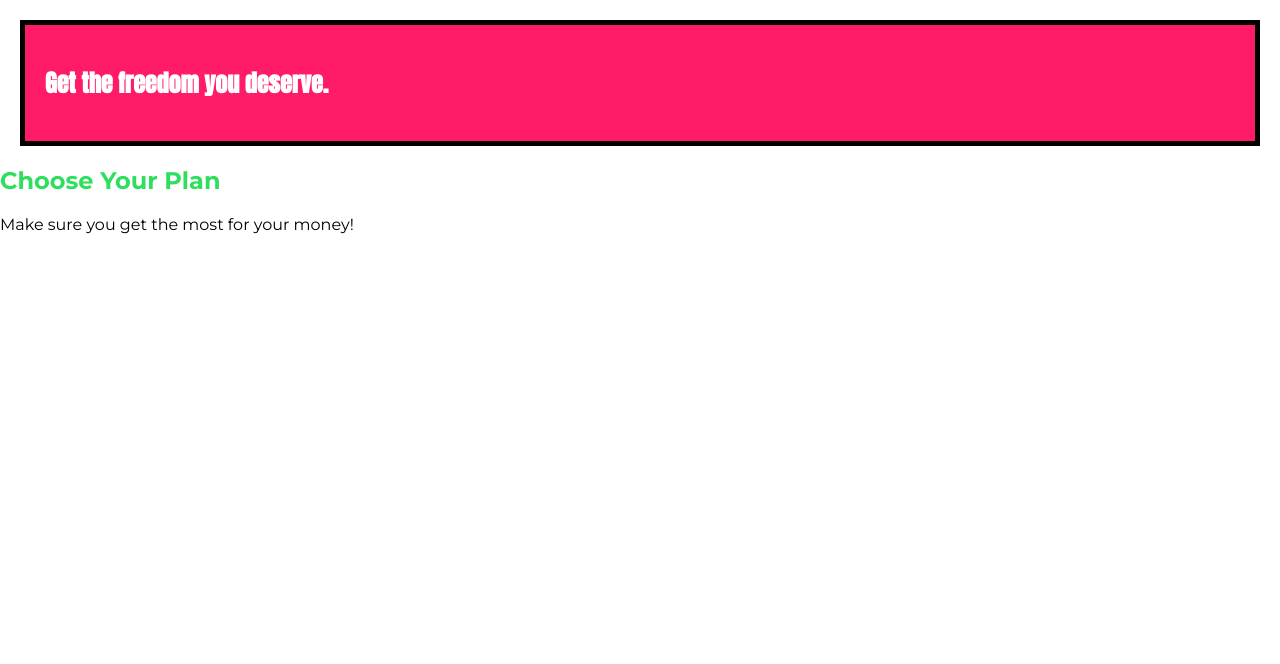
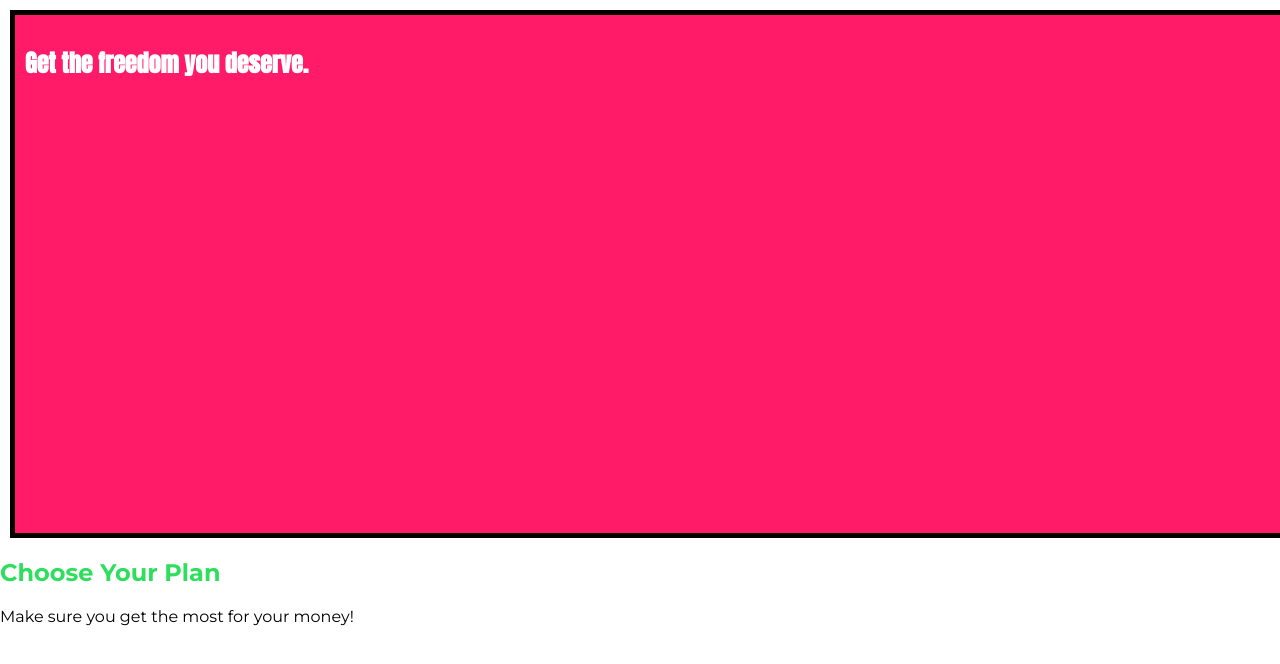
Before and after one commit to OpusMangus/CSSAcademindProject, a plain HTML site: page Source/index.html in a window 1280 px wide. Drawn offline with Linux system fonts and the light colour scheme.

Commit message:
Session 33 done. box-sizing: border-box

```diff
--- a/Source/main.css
+++ b/Source/main.css
@@ -1,3 +1,7 @@
+* {
+  box-sizing: border-box;
+}
+
 body {
   font-family: "Montserrat", sans-serif;
   margin: 0;
@@ -5,11 +9,11 @@ body {
 
 #product-overview {
   background-color: #ff1b68;
-  padding: 20px;
-  border-width: 5px;
-  border-style: solid;
-  border-color: black;
-  margin: 20px;
+  width: 100%;
+  height: 528px;
+  padding: 10px;
+  border: 5px black solid;
+  margin: 10px;
 }
 
 #product-overview h1 {
```
